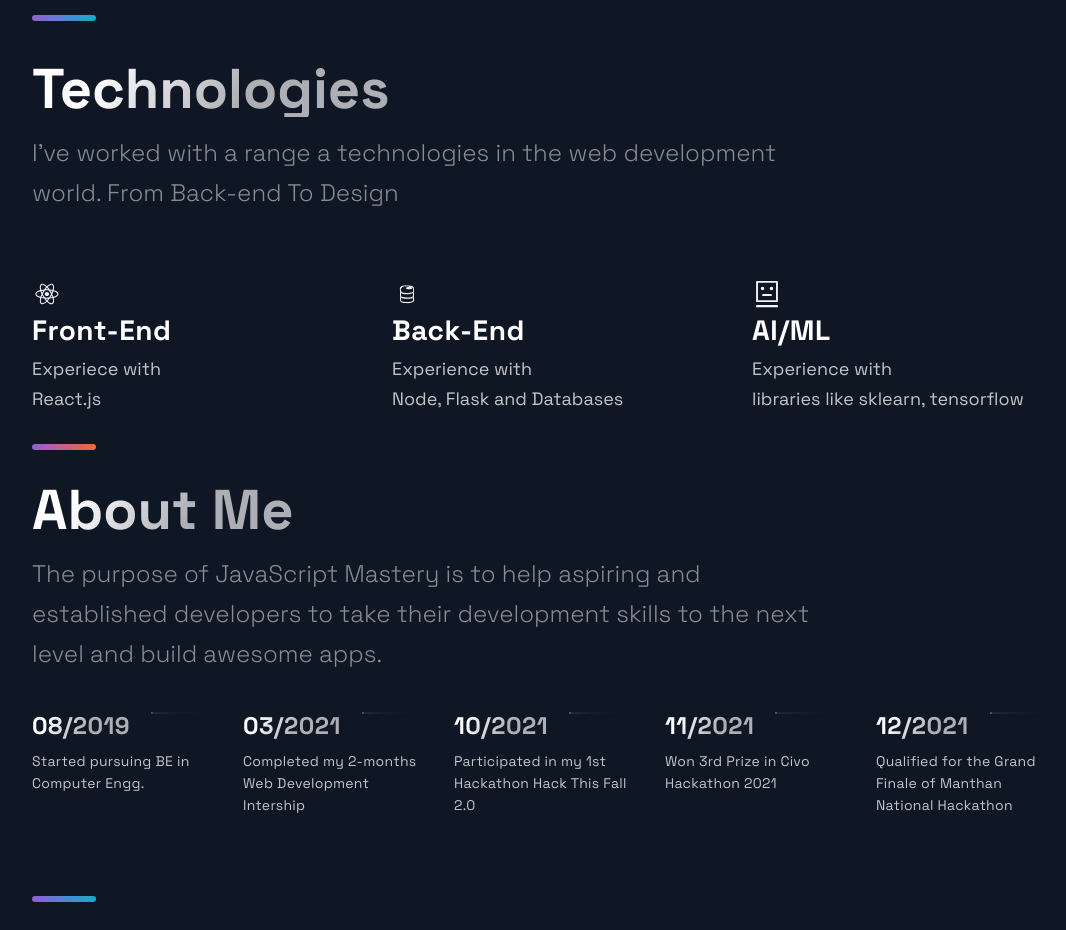
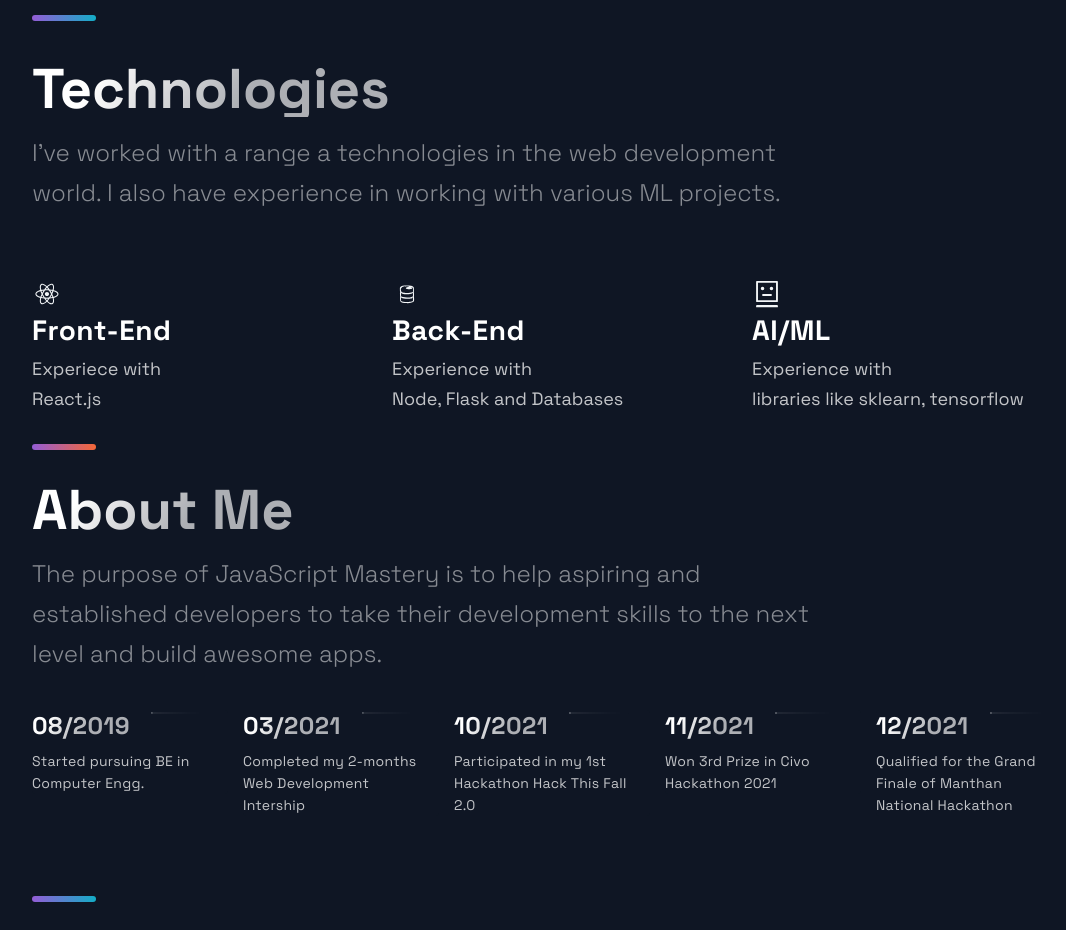
Before and after one commit to prajwalj27/myPersonalPortfolio, a Next.js app: page / in a window 1280 px wide. Shown: the part 2300-3230 px from the top of the page, without its empty margins (88-1154 px from the left). Built offline with nearby package versions, Linux system fonts and the light colour scheme.

Commit message:
Add Text for technologies component

```diff
--- a/src/components/Technologies/Technologies.js
+++ b/src/components/Technologies/Technologies.js
@@ -10,7 +10,7 @@ const Technologies = () =>  (
     <SectionTitle>Technologies</SectionTitle>
     <SectionText>
       I've worked with a range a technologies in the web development world.
-      From Back-end To Design
+      I also have experience in working with various ML projects.
     </SectionText>
     <List>
       <ListItem>
```
